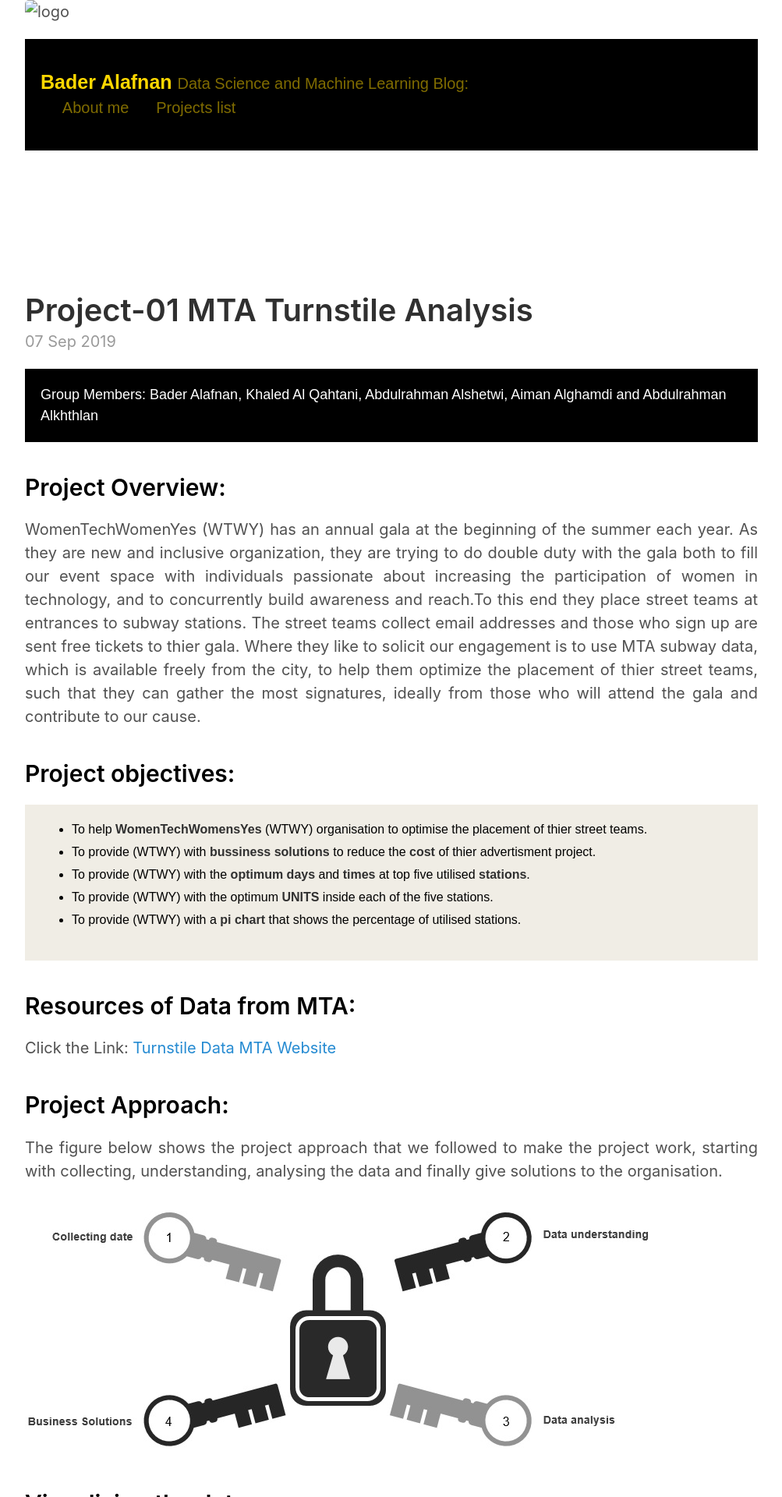
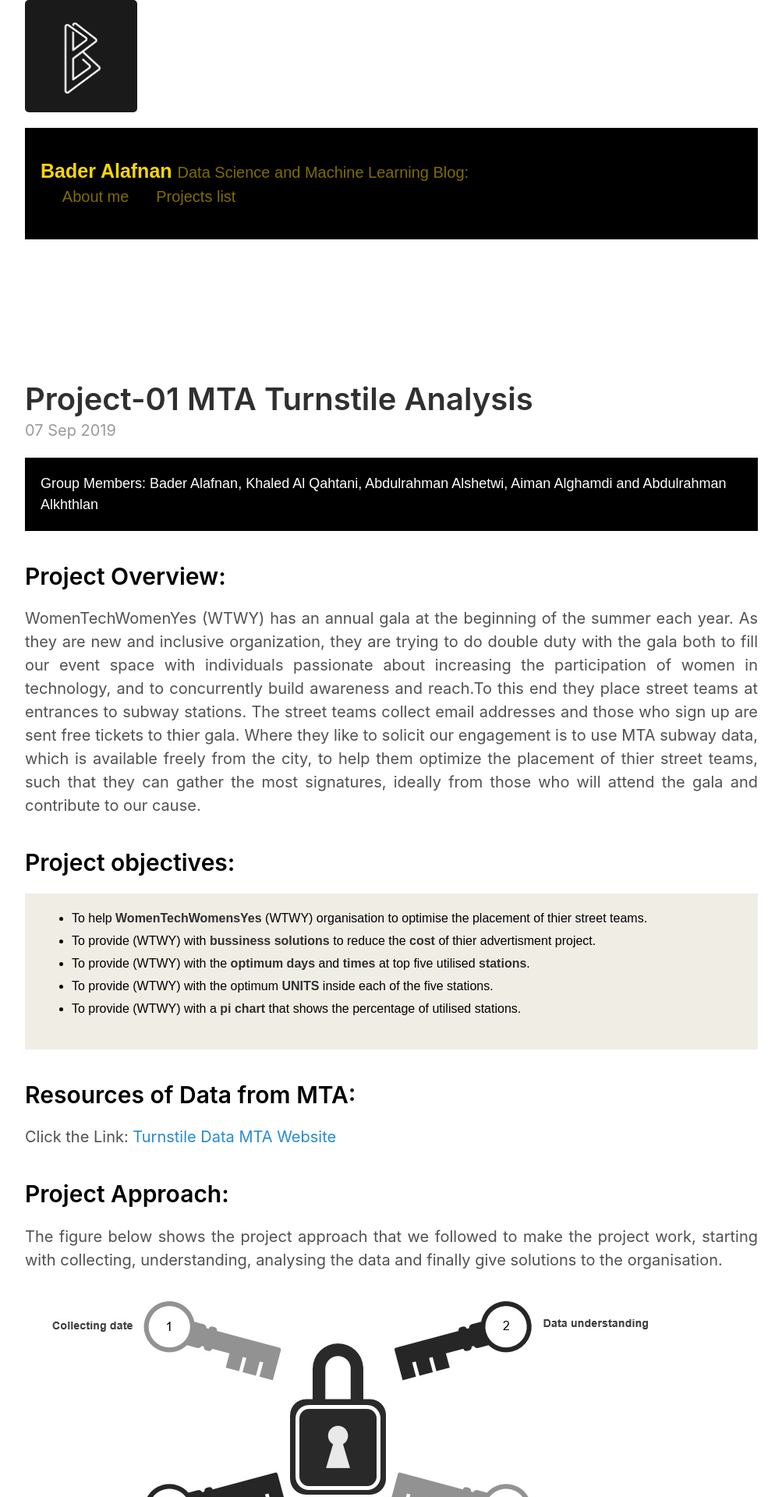
Before and after one commit to alafnan/alafnan.github.io, a Jekyll site: the page built from index.html, in a window 1280 px wide. Shown: the top 1920 px of the page at 78% size, without its empty margins (138-1141 px from the left). Built offline with Jekyll 4.4.1, drawn with Linux system fonts in a browser that asks for light colours; the list of posts is cut into pages by our own code.

Commit message:
Update default.html

```diff
--- a/_layouts/default.html
+++ b/_layouts/default.html
@@ -6,7 +6,7 @@
   <body>
 
     <div style="max-width: 50rem; padding-left: 1.5rem; padding-right: 1.5rem; margin-left: auto; margin-right: auto;">
-      <img src = "{{site.url}}/_layouts/g.png" alt="logo"/>
+      <img src = "https://raw.githubusercontent.com/alafnan/alafnan.github.io/master/public/hnet.com-image.ico" alt="logo"/>
       <div style="margin-bottom: 9rem; padding: 1rem;   color: #000000;   background-color: #000000; font-family: Arial, Helvetica, sans-serif; font-size:0.8em; text-align: left;" >
       <header style="padding-top: 1rem; padding-bottom: 1rem;" >
         <h3 class="masthead-title">
```
